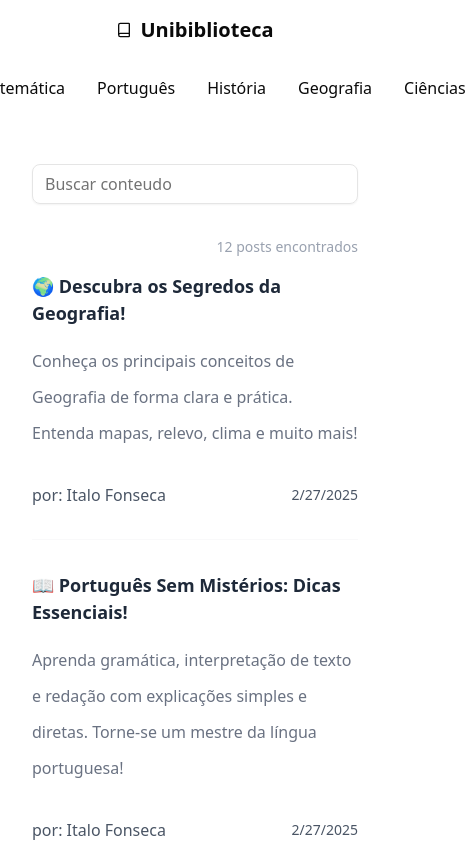
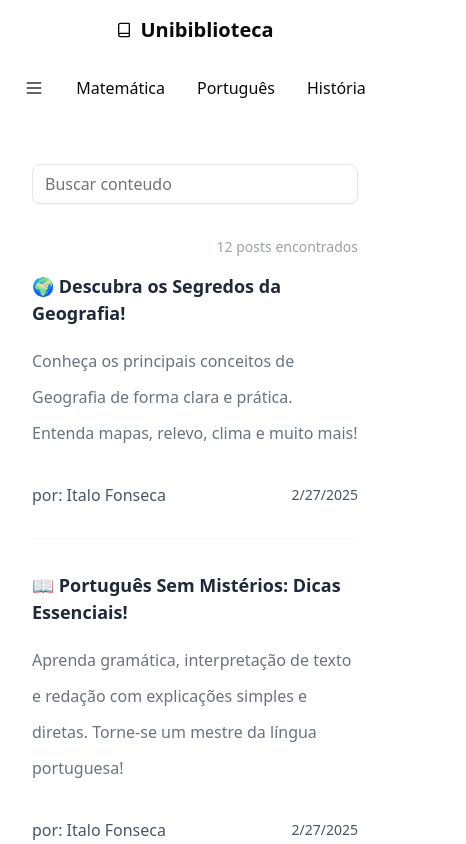
Before and after one commit to DamasoMagno/unibiblioteca, a Next.js app: page / in a window 390 px wide. Shown: the top 844 px of the page, 466 px wide, since content can reach past the window. Built offline with nearby package versions, Linux system fonts and the light colour scheme.

Commit message:
fix: fixed issue on responsive

```diff
--- a/src/app/page.tsx
+++ b/src/app/page.tsx
@@ -46,7 +46,9 @@ const posts = [
 ];
 
 export default function Home() {
-  const [materiasFormatadas, setMateriasFormadas] = useState(materias);
+  const [materiasFormatadas, setMateriasFormadas] = useState(() => {
+    return window.innerWidth < 720 ? materias.slice(0, 3) : materias;
+  });
 
   function setMaterias() {
     if (window.innerWidth < 720) {
```
